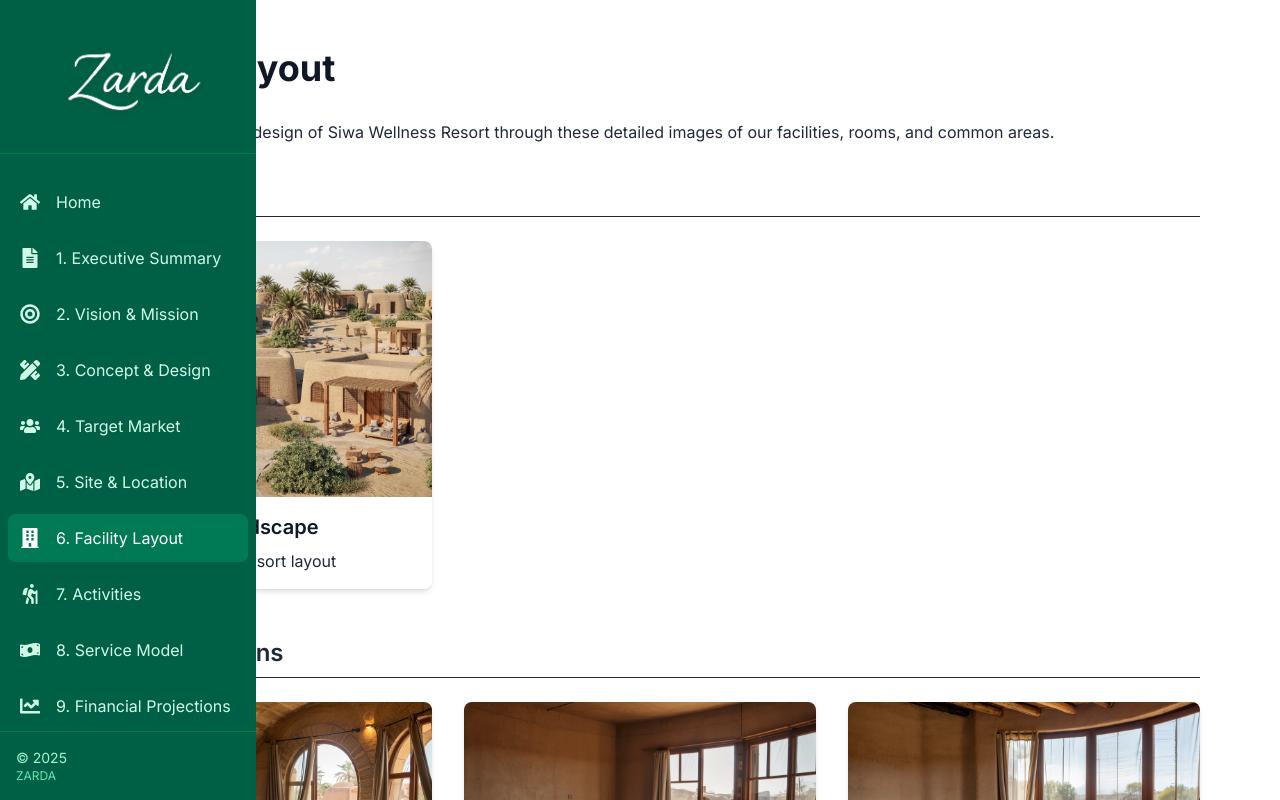
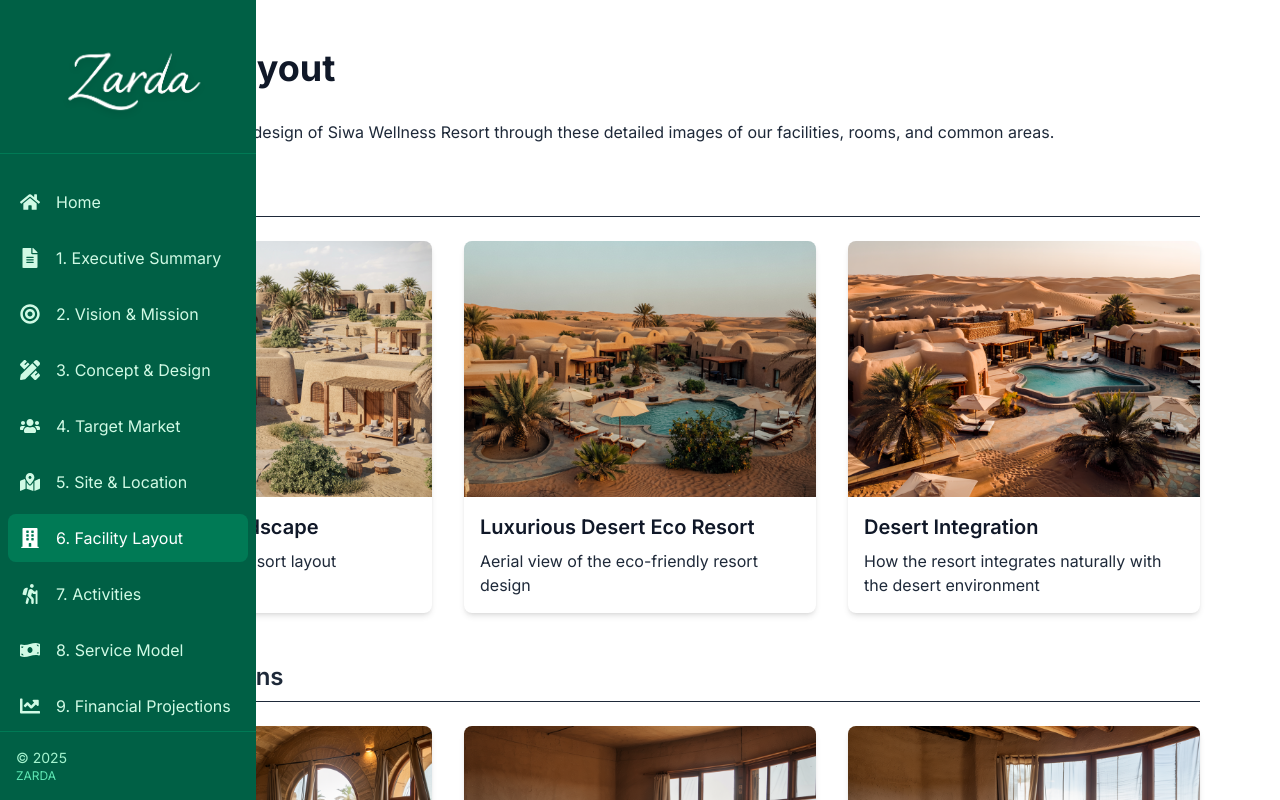
Before and after one commit to momoussa2000/siwa-wellness-resort, a Next.js app: page /facility-layout in a window 1280 px wide. Shown: the top 800 px of the page. Built offline with nearby package versions, Linux system fonts and the light colour scheme.

Commit message:
Add two new resort overview images to facility layout page

```diff
--- a/src/app/facility-layout/page.tsx
+++ b/src/app/facility-layout/page.tsx
@@ -13,6 +13,16 @@ export default function FacilityLayout() {
           name: "Wide Angle Landscape",
           path: "/images/a-wide-angle-landscape-render-of-a-groun_RKGBscJ9T5K3M-iHzFEZmw_vvC4yO75TfulKwWV_08VPQ.png",
           description: "Overall view of the resort layout"
+        },
+        {
+          name: "Luxurious Desert Eco Resort",
+          path: "/images/a-photograph-of-a-luxurious-desert-eco-l_ygl3Viu5TnKYv714_p7fhw_taGlWxdySgGWV7G74vzmag.png",
+          description: "Aerial view of the eco-friendly resort design"
+        },
+        {
+          name: "Desert Integration",
+          path: "/images/Luxurious Desert Eco Photo (1).png",
+          description: "How the resort integrates naturally with the desert environment"
         }
       ]
     },
```
Also changed, not shown: public/images/Luxurious Desert Eco Photo (1).png (added), public/images/a-photograph-of-a-luxurious-desert-eco-l_ygl3Viu5TnKYv714_p7fhw_taGlWxdySgGWV7G74vzmag.png (added).
